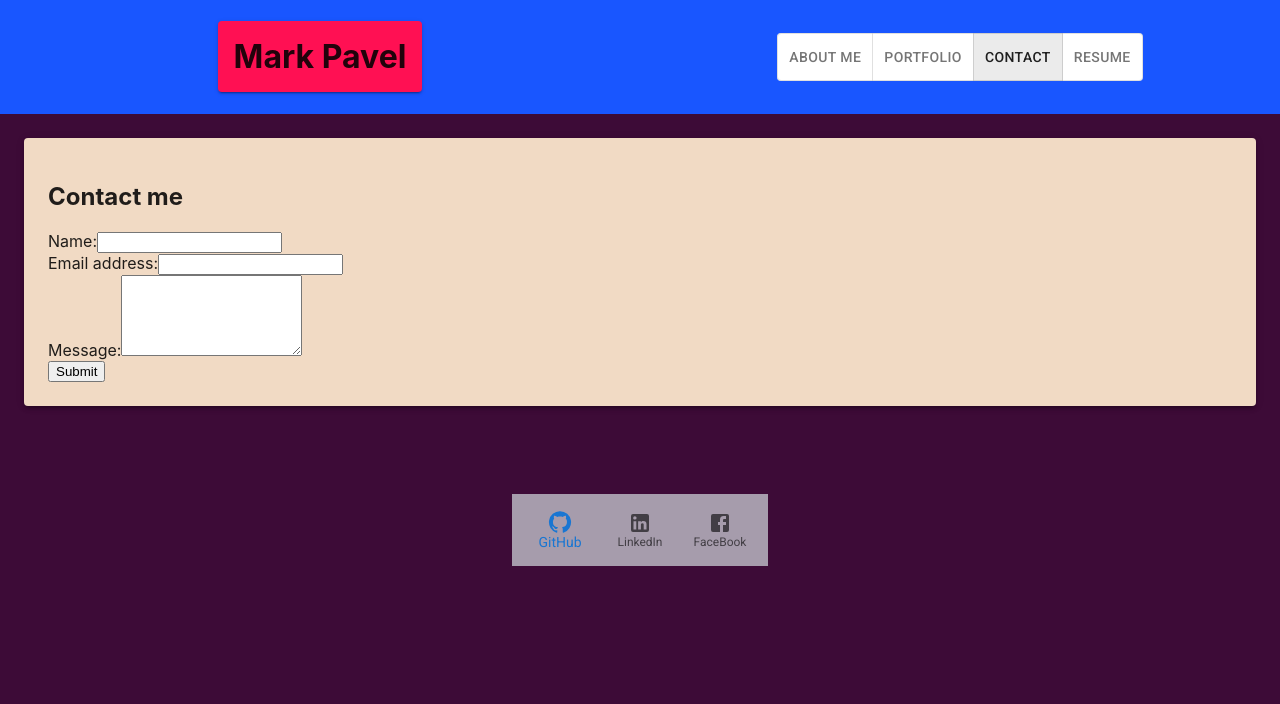
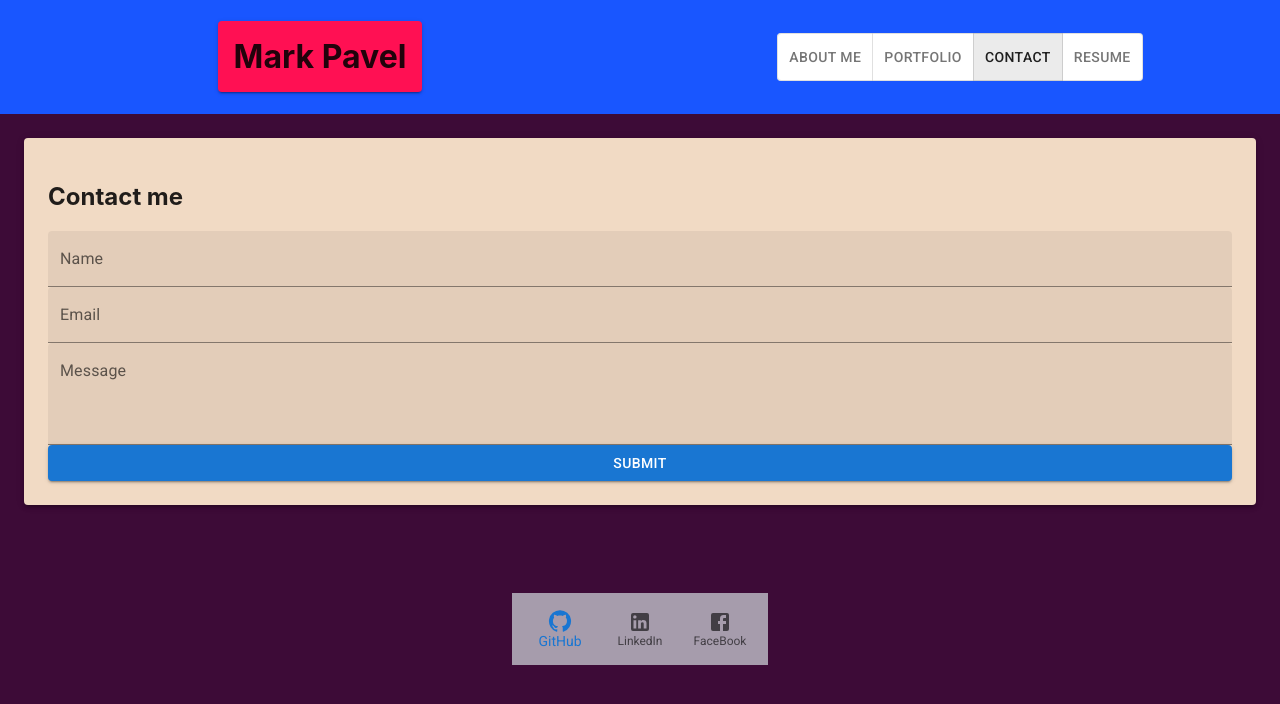
Before and after one commit to ProgrammingAStorm/react-portfolio, a React (Create React App) app: page / in a window 1280 px wide. Both pictures are taken after a click on the button "CONTACT". Shown: the top 704 px of the page. Built offline with nearby package versions, Linux system fonts and the light colour scheme.

Commit message:
Added Contact Styling

```diff
--- a/src/components/Contact/index.js
+++ b/src/components/Contact/index.js
@@ -1,10 +1,9 @@
+import { TextField, Button } from '@mui/material';
 import React, { useState } from 'react';
 import { validateEmail } from '../../utils/helpers';
 
 export default function Contact() {
     const [formState, setFormState] = useState({ name: '', email: '', message: '' });
-    const { name, email, message } = formState;
-
     const [errorMessage, setErrorMessage] = useState('');
 
     function handleChange(e) {
@@ -35,16 +34,36 @@ export default function Contact() {
         <section>
             <h1 data-testid="contact">Contact me</h1>
 
-            <form id="contact-form" onSubmit={handleSubmit}>
-                <div>
-                    <label htmlFor="name">Name:</label>
-                    <input type="text" name="name" defaultValue={name} onBlur={handleChange} />
-                </div>
+            <form
+                id="contact-form"
+                onSubmit={handleSubmit}
+                style={{
+                    display: 'flex',
+                    flexDirection: 'column'
+                }}
+            >
+                <TextField
+                    onBlur={handleChange}
+                    variant="filled"
+                    label="Name"
+                    name='name'
+                />
 
-                <div>
-                    <label htmlFor="email">Email address:</label>
-                    <input type="email" name="email" defaultValue={email} onBlur={handleChange} />
-                </div>
+                <TextField
+                    onBlur={handleChange}
+                    variant="filled"
+                    label="Email"
+                    name='email'
+                />
+
+                <TextField
+                    multiline
+                    minRows={3}
+                    onBlur={handleChange}
+                    variant="filled"
+                    label="Message"
+                    name='message'
+                />
 
                 {errorMessage && (
                     <div>
@@ -52,12 +71,9 @@ export default function Contact() {
                     </div>
                 )}
 
-                <div>
-                    <label htmlFor="message">Message:</label>
-                    <textarea name="message" rows="5" defaultValue={message} onBlur={handleChange} />
-                </div>
 
-                <button type="submit" data-testid="submit">Submit</button>
+
+                <Button type="submit" variant="contained">Submit</Button>
             </form>
         </section>
     );
--- a/src/components/Portfolio/index.js
+++ b/src/components/Portfolio/index.js
@@ -51,6 +51,7 @@ export default function Portfolio() {
                         link={project.link}
                         image={project.image}
                         deploy={project.deploy}
+                        key={project.title}
                     />
                 ))}
             </Grid2>
```
